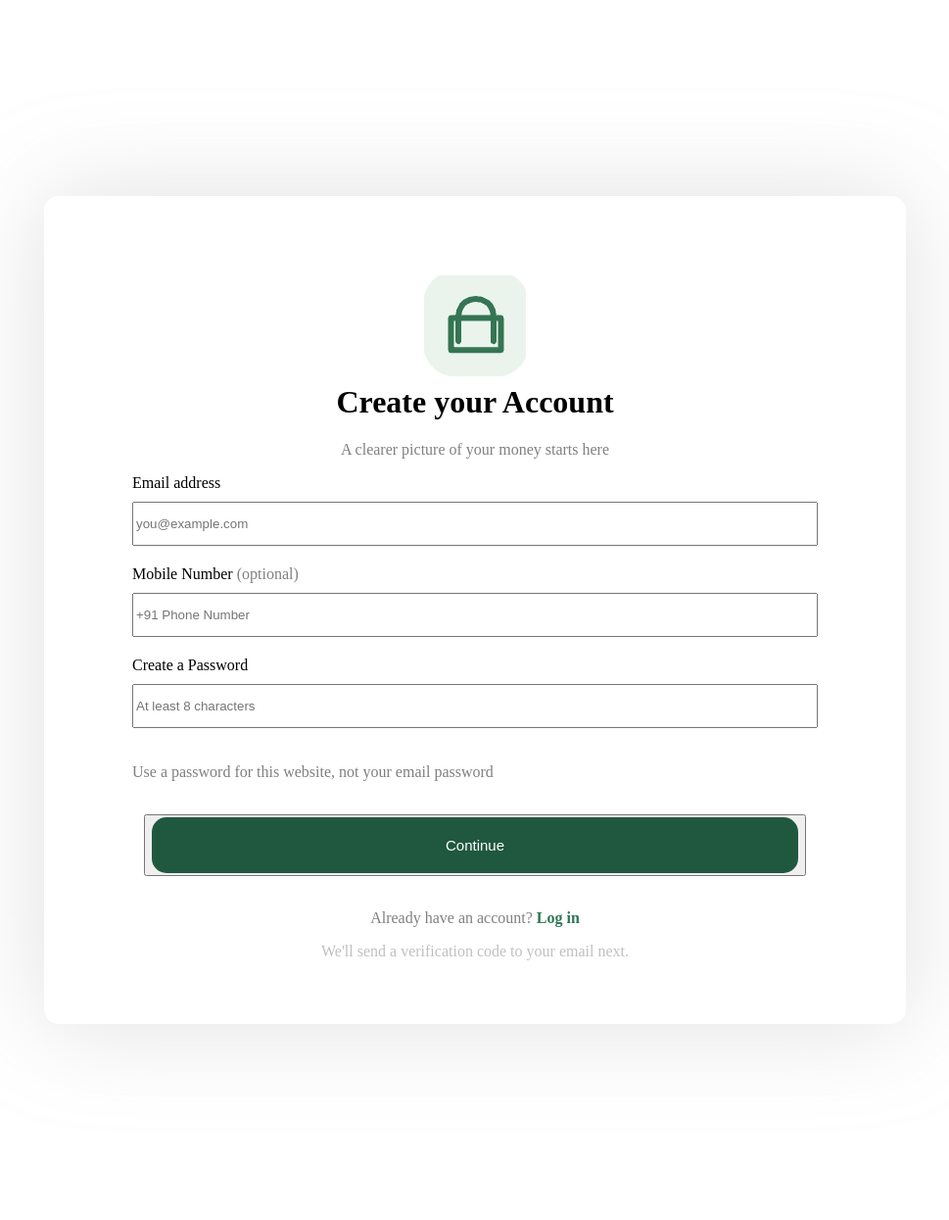
After one commit to mundradhanush-lgtm/FINANCE-TRACKER, a Flask app: page /signup in a window 1280 px wide. The commit adds this page. Shown: the whole page at 98% size, without its empty margins (155-1124 px from the left). Run offline with Flask 3, Linux system fonts and the light colour scheme.

Commit message:
Add signup page design

```diff
--- a/app.py
+++ b/app.py
@@ -4,6 +4,9 @@ app=Flask(__name__)
 @app.route("/")
 def index():
     return render_template("index.html")
+@app.route("/signup")
+def signup():
+    return render_template("signup.html")
 
 if(__name__=="__main__"):
     app.run()
--- /dev/null
+++ b/static/signup.css
@@ -0,0 +1,72 @@
+body{
+    padding-bottom:25px;
+    padding-top:20px;
+    display:flex;
+    flex-direction:column;
+    justify-content:center;
+    align-items:center;
+    text-align:center;
+    min-height:100vh;
+    border-color:#000000;
+    box-shadow:0px 0px 100px rgba(184, 178, 178, 0.4);
+    border-radius:15px;
+    margin:200px;
+}
+
+h1{
+    margin-bottom:5px;
+}
+
+.optional{
+    color:grey;
+}
+
+.verification_alert{
+    color:#C0C0C0;
+}
+
+a{
+    color:#2F7655;
+    text-decoration:none;
+}
+
+a:hover{
+    color:#20583F;
+}
+
+a:visited{
+    color:#2F7655
+}
+
+a:active{
+    color:blue;
+}
+
+.signup_text {
+    text-align: left;
+    width: 100%;
+    max-width: 700px;
+    box-sizing: border-box;
+}
+
+.create{
+   padding:20px 300px;
+   background-color:#20583F;
+   color:#ffffff;
+   border-color:#000000;
+   border-radius:15px;
+   font-size: 15px;
+}
+
+p{
+    color:grey;
+}
+
+input {
+    margin-bottom: 20px;
+    margin-top: 10px;
+    width: 100%;
+    max-width: 700px;
+    height: 45px;
+    box-sizing: border-box;
+}
--- a/templates/index.html
+++ b/templates/index.html
@@ -11,7 +11,7 @@
             <span class="Finance">Finance Tracker</span>
         </h1>
         <p>A clearer picture of your money starts here</p>
-        <div class="create"><button>Create an Account</button></div><br>
+        <a class="create" href="/signup">Create an Account</a><br>
         <div class="log"><button><b>Log in</b></button></div><br>
         <p>Your personal finances, organized in one place.</p>
     </body>
--- /dev/null
+++ b/templates/signup.html
@@ -0,0 +1,45 @@
+<!DOCTYPE html>
+<html lang="en">
+    <head>
+        <link rel="stylesheet" href="/static/signup.css">
+        <title>SIGN UP</title>
+    </head>
+    <body>
+        <h1>
+            <img src="/static/Finance_tracker_logo.jpg" alt="Finance Tracker Logo"><br>
+            Create your Account
+        </h1>
+        <p>A clearer picture of your money starts here</p>
+        <div class="signup_text">
+            <div class="inputs">
+                <label for="email">Email address</label><br>
+                <input
+                    id="email"
+                    name="email"
+                    type="email"
+                    placeholder="you@example.com"
+                    required
+                ><br>
+                <label for="mobile">Mobile Number <span class="optional">(optional)</span></label><br>
+                <input
+                    id="mobile"
+                    name="mobile"
+                    type="tel"
+                    placeholder="+91 Phone Number"
+                ><br>
+                <label for="password">Create a Password</label><br>
+                <input
+                    id="password"
+                    name="password"
+                    type="password"
+                    placeholder="At least 8 characters"
+                    required
+                >
+                <p>Use a password for this website, not your email password</p><br>
+            </div>
+        </div>
+            <button><div class="create">Continue</div></button><br>
+            <p>Already have an account? <a href="login.html"><b>Log in</b></a></p>
+            <span class="verification_alert">We'll send a verification code to your email next.</span>
+    </body>
+</html>
```
Also changed, not shown: static/style.css (+8 -2 lines).
